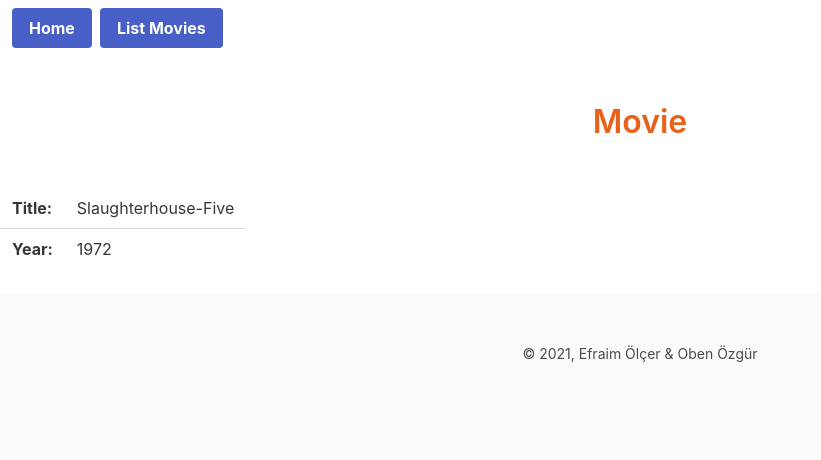
After one commit to obenozgur/MovieComb, a Flask app: page /movies/1 in a window 1280 px wide. The commit adds this page. Shown: the top 460 px of the page, without its empty margins (0-821 px from the left). Run offline with Flask 2, Linux system fonts and the light colour scheme.

Commit message:
Dynamic URL generation feature added as core structure

```diff
--- a/server.py
+++ b/server.py
@@ -10,6 +10,7 @@ def create_app():
 
     app.add_url_rule("/", view_func=views.home_page)
     app.add_url_rule("/movies", view_func=views.movies_page)
+    app.add_url_rule("/movies/<int:movie_key>", view_func=views.movie_page)
 
     db = Database()
     db.add_movie(Movie("Slaughterhouse-Five", year=1972))
--- /dev/null
+++ b/templates/movie.html
@@ -0,0 +1,25 @@
+{% extends "layout.html" %}
+{% block title %}Movie{% endblock %}
+{% block content %}
+<section class="hero">
+    <div class="hero-body">
+      <div class="container has-text-centered">
+        <h1 class="title">Movie</h1>
+      </div>
+    </div>
+  </section>
+
+
+    <table class="table">
+      <tr>
+        <th>Title:</th>
+        <td>{{ movie.title }}</td>
+      </tr>
+      {% if movie.year %}
+      <tr>
+        <th>Year:</th>
+        <td>{{ movie.year }}</td>
+      </tr>
+      {% endif %}
+    </table>
+{% endblock %}
--- a/templates/movies.html
+++ b/templates/movies.html
@@ -23,7 +23,7 @@
   {% for movie_key, movie in movies %}
   <tr>
     <td>
-      <a href="{{ url_for('home_page') }}">
+      <a href="{{ url_for('movie_page', movie_key=movie_key) }}">
         {{ movie.title }}
       </a>
     </td>
--- a/views.py
+++ b/views.py
@@ -13,3 +13,9 @@ def movies_page():
     db = current_app.config["db"]
     movies = db.get_movies()
     return render_template("movies.html", movies=sorted(movies))
+
+
+def movie_page(movie_key):
+    db = current_app.config["db"]
+    movie = db.get_movie(movie_key)
+    return render_template("movie.html", movie=movie)
```
